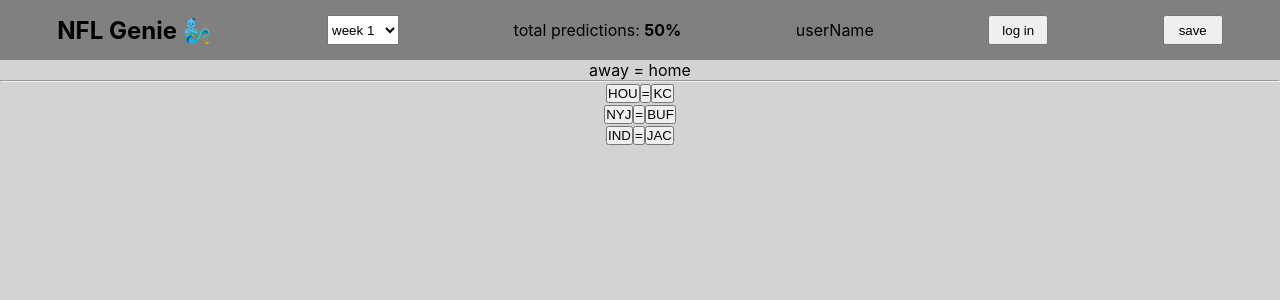
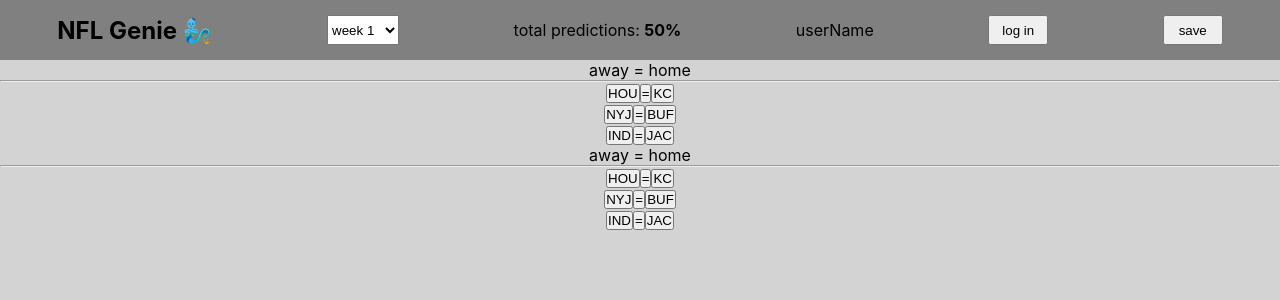
Before and after one commit to NFLgenie/FE_nfl_genie, a React (Create React App) app: page / in a window 1280 px wide. Shown: the top 300 px of the page. Built offline with nearby package versions, Linux system fonts and the light colour scheme.

Commit message:
Add component

```diff
--- a/src/App.js
+++ b/src/App.js
@@ -8,6 +8,7 @@
     <main className="App">
       <NavHeader />
       <MatchUp />
+      <MatchUp />
     </main>
   );
 }
```
